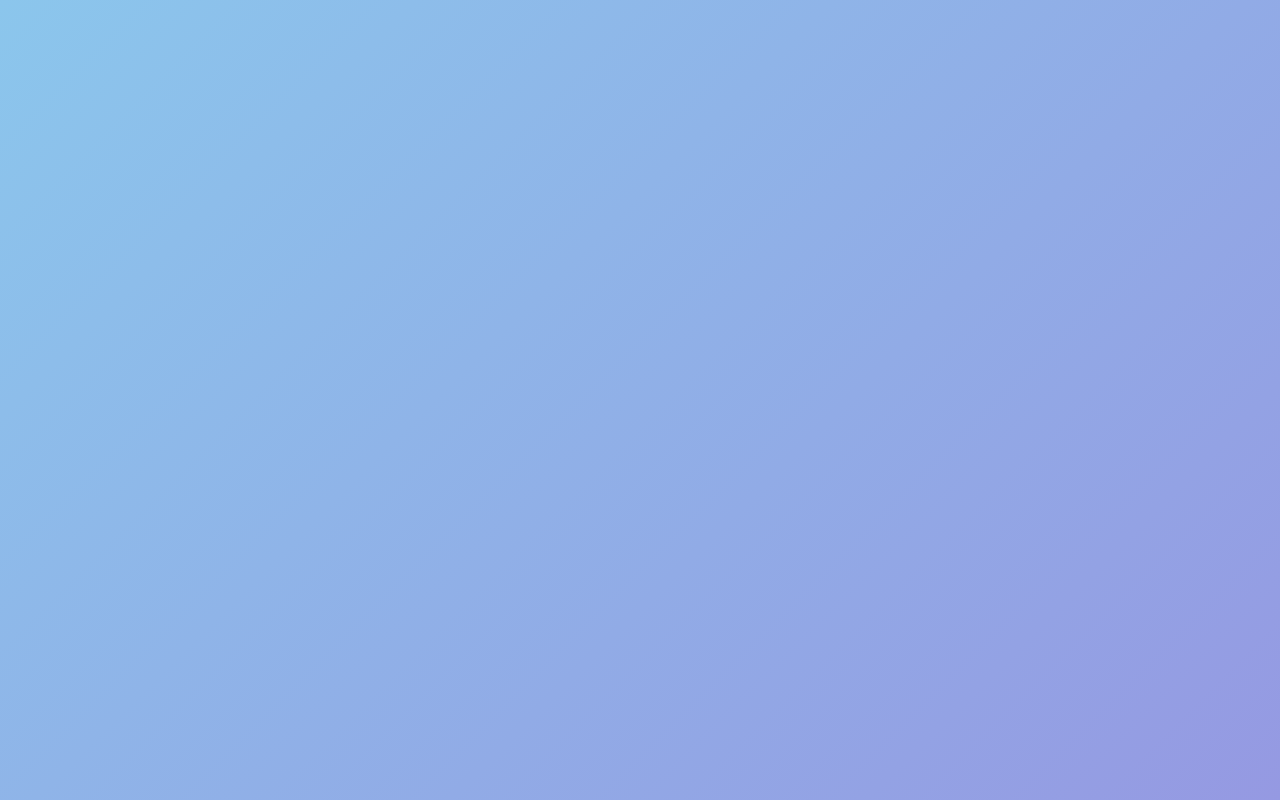
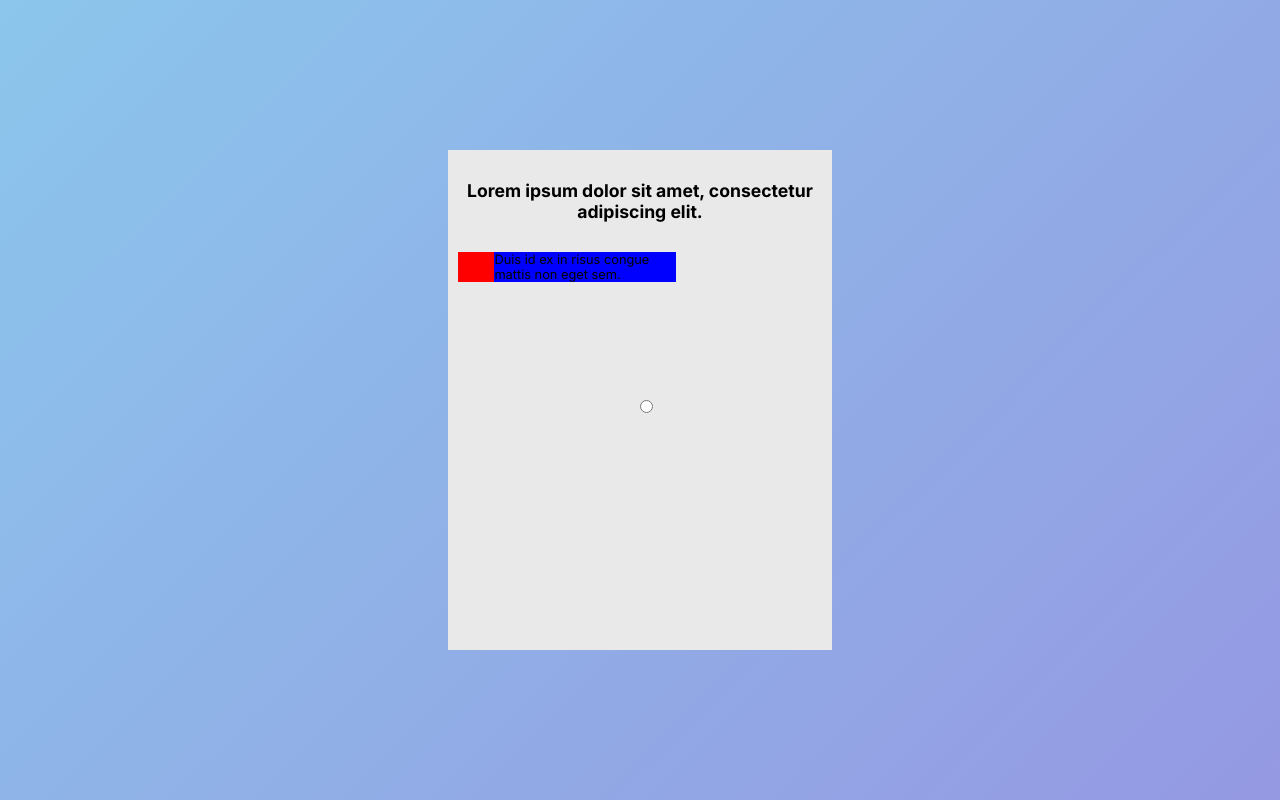
Before and after one commit to ScooterK/40-dev-projects, a website: page project2_quiz.html in a window 1280 px wide. Drawn offline with Linux system fonts and the light colour scheme.

Commit message:
Adding Design Elements to layout

```diff
--- a/project2_quiz.html
+++ b/project2_quiz.html
@@ -8,6 +8,32 @@
     <link rel="stylesheet" href="./src/project2/css/main.css">
 </head>
 <body>
-    <div id="container"></div>
+    <div id="container">
+
+        <div id="question-area">
+            Lorem ipsum dolor sit amet, consectetur adipiscing elit.
+        </div>
+
+    <div id="answer-area">
+
+
+<div class="answer-style">
+    <div class="input_style">
+    <input type="radio" id="answer" value="1">
+    </div>
+    <div class="label_style">
+    <label for="answer">Duis id ex in risus congue mattis non eget sem.</label>
+    </div>
+</div>
+
+
+    </div>
+
+
+
+        <!-- Mauris eu diam varius, ornare erat in, placerat nisi.
+        Quisque vitae ipsum varius nisi auctor malesuada. -->
+
+    </div>
 </body>
 </html>
--- a/src/project2/css/main.scss
+++ b/src/project2/css/main.scss
@@ -32,8 +32,41 @@ body{
     align-items: center;
 
    #container{
-        @include box-sizing(30%, 50%);
+        @include box-sizing(30%, 500px);
         background-color: $container-color;
+        padding: 10px;
+        font-size: 1em;
+        #question-area{
+            text-align: center;
+            font-size: 1.1em;
+            font-weight: bold;
+            margin-top: 20px;
+        }
+    #answer-area{
+        margin-top: 30px;
+        font-size: .8em;
+
+        .answer-style{
+            display: flex;
+            flex-direction: row;
+            // flex-wrap: wrap;
+            .input_style{
+                background-color: red;
+                width: 10%;
+                input{
+                    position: absolute;
+                    top: 50%;
+                    left: 50%;
+                }
+            }
+            .label_style{
+                background-color: blue;
+                width: 50%;
+            }
+        }
+
+    }
+
    }
 
 }
--- a/src/project2/main.scss
+++ /dev/null
@@ -1,20 +0,0 @@
-@import url('https://fonts.googleapis.com/css2?family=Poppins:wght@400;600&display=swap');
-
-
-
-
-
-*, *::before, *::after{
-    box-sizing: border-box;
-    font-family: Poppins, sans-serif;
-    font-weight: normal;
-    box-sizing: border-box;
-    padding: 0;
-    margin: 0;
-}
-
-body{
-
-    background-color: #8BC6EC;
-    background-image: linear-gradient(135deg, #8BC6EC 0%, #9599E2 100%);
-}
```
Also changed, not shown: README.md, src/project2/css/main.css, 1 other file.
